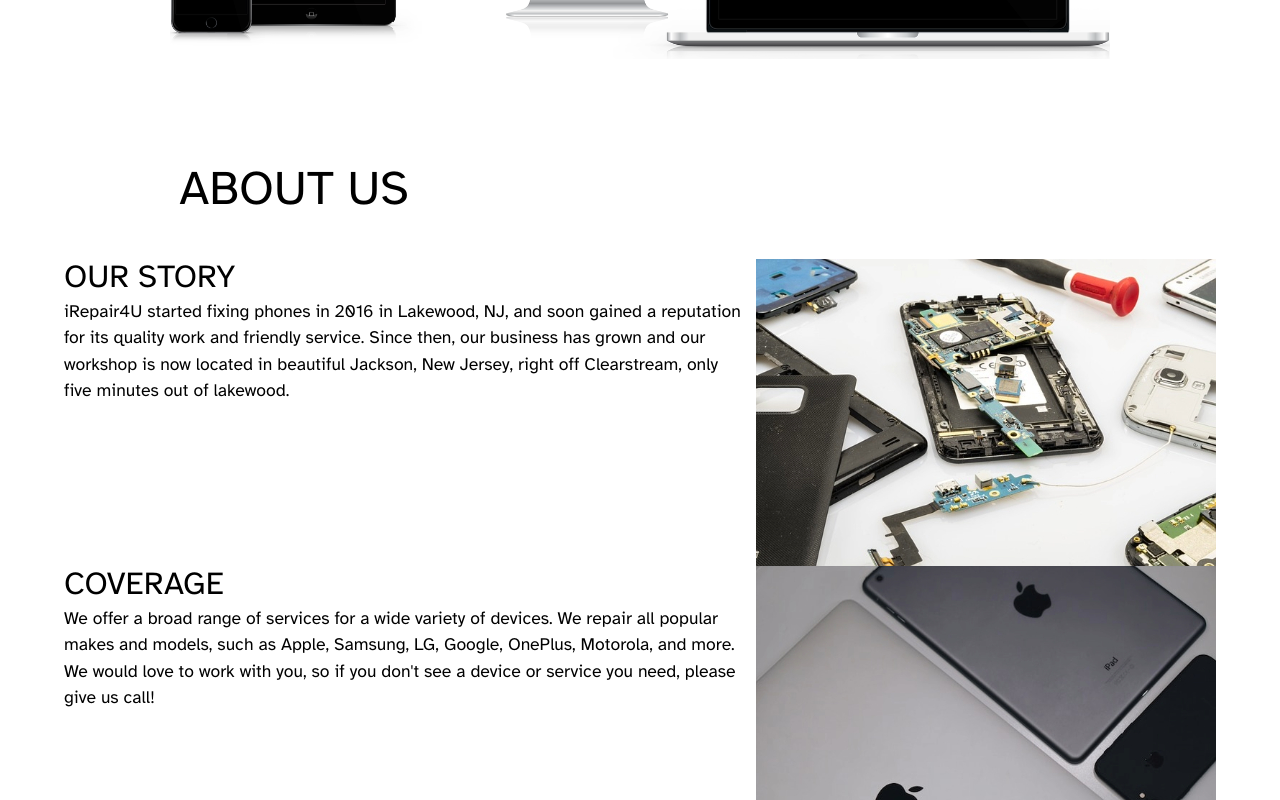
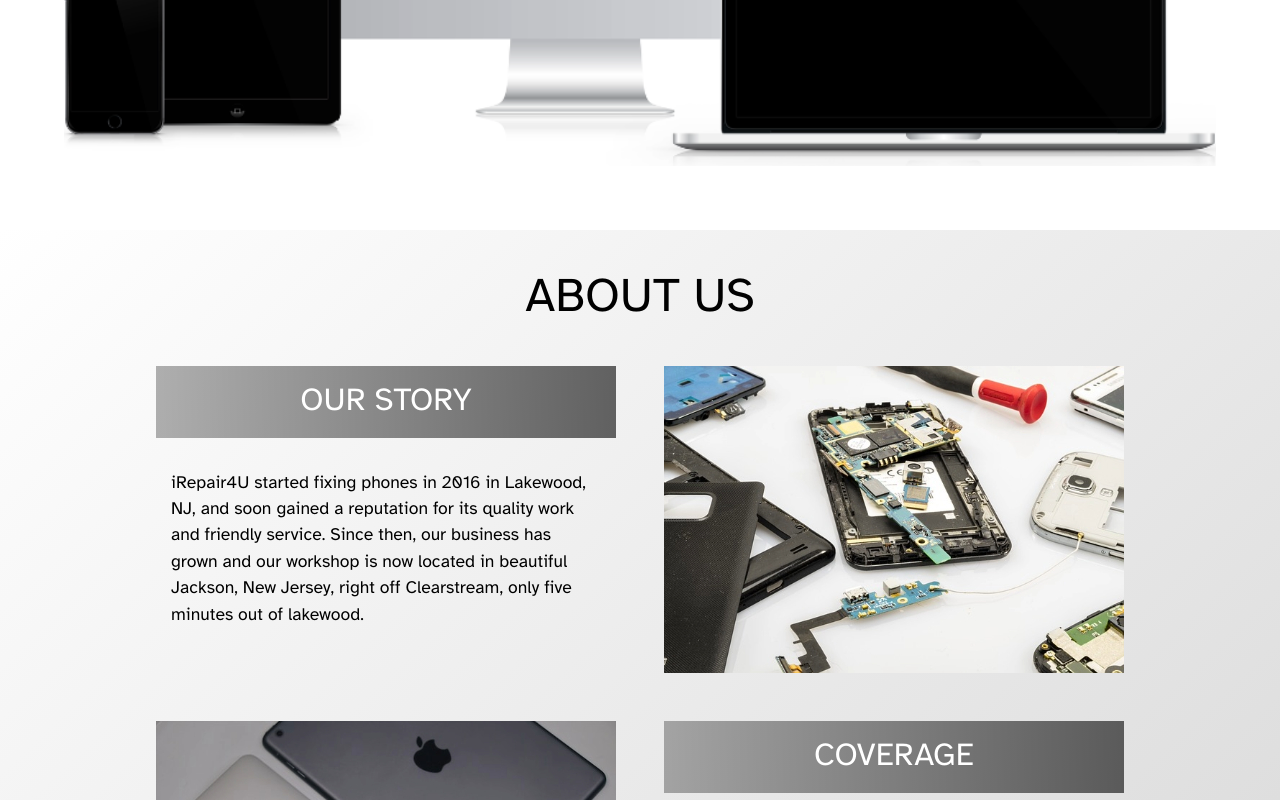
Before and after one commit to JosefGisis/irepair4u-next, a Next.js app: page / in a window 1280 px wide. Shown: the part 860-1660 px from the top of the page. Built offline with nearby package versions, Linux system fonts and the light colour scheme.

Commit message:
finished home page styling

```diff
--- a/app/(pages)/page.tsx
+++ b/app/(pages)/page.tsx
@@ -1,7 +1,10 @@
-import { Container, Box, Typography, Button, Divider } from "@mui/material"
+import React from "react"
+import { Container, Box, Typography, Button } from "@mui/material"
 import Grid2 from "@mui/material/Unstable_Grid2/Grid2"
 import ServicesCard from "../components/ServicesContainer"
+import { widths } from "../../styles/widths"
 import { colorTheme } from "../../styles/colorTheme"
+
 import type { Metadata } from "next"
 
 export const metadata: Metadata = {
@@ -9,6 +12,9 @@
 }
 
 export default function page() {
+	const { sixColumn, eightColumn, nineColumn } = widths
+	const { redAccent, redAccentContrast, shadowColor, grayAccent } = colorTheme
+
 	return (
 		<Box
 			component="div"
@@ -30,13 +36,13 @@
 						marginTop: "3rem",
 						marginBottom: "4rem",
 					}}>
-					<Box maxWidth="38.75rem" marginBottom="2rem">
+					<Box maxWidth={eightColumn} marginBottom="2rem">
 						<Typography textAlign="center" variant="h1">
 							{heroContent.title}
 						</Typography>
 					</Box>
 
-					<Box maxWidth="43.75rem" marginBottom="2rem">
+					<Box maxWidth={nineColumn} marginBottom="2rem">
 						{heroContent.paragraphs.map((paragraph, index) => (
 							<Typography
 								key={index}
@@ -53,19 +59,24 @@
 						<Button
 							href="/contact-us"
 							variant="contained"
-							sx={{ backgroundColor: colorTheme.redAccent }}>
+							sx={{ backgroundColor: redAccent }}>
 							CONTACT US
 						</Button>
 
 						<Button
 							href="/about"
 							variant="outlined"
-							sx={{ color: colorTheme.redAccent }}>
+							sx={{ color: redAccent }}>
 							ABOUT US
 						</Button>
 					</Box>
 
-					<img src={heroContent.url} width="940" height="474" />
+					<Box
+						sx={{
+							width: "100%",
+						}}>
+						<img src={heroContent.url} style={{width: "100%"}} />
+					</Box>
 				</Box>
 			</Container>
 
@@ -74,42 +85,99 @@
 				component="section"
 				id="about-detailed"
 				sx={{
+					width: "100%",
 					display: "flex",
 					flexDirection: "column",
 					alignItems: "center",
 					marginBottom: "4rem",
-					background:
-						"linear-gradient(to bottom right, white, rgb(210, 210, 210)",
+					paddingBottom: "4rem",
+					background: `linear-gradient(to bottom right, ${redAccentContrast}, ${grayAccent})`,
 				}}>
 				<Container maxWidth="lg">
-					<Box maxWidth="28.75rem" marginBlock="2.5rem">
+					<Box
+						sx={{
+							display: "flex",
+							flexDirection: "column",
+							alignItems: "center",
+						}}>
+						<Box maxWidth={sixColumn} marginBlock="2.5rem">
 							<Typography textAlign="center" variant="h1">
 								ABOUT US
 							</Typography>
 						</Box>
 
+						<Box
+							sx={{
+								display: "flex",
+								flexDirection: "column",
+								gap: "3rem",
+							}}>
 							{homePageAboutContent.map((content, index) => (
 								<Box
 									key={index}
 									sx={{
 										display: "flex",
-								flexDirection: "row",
-								gap: "15px",
+										flexDirection: {
+											xs: "column",
+											md: "row",
+										},
+										gap: "3rem",
+										order: 1,
 									}}>
-							<Box>
-								<Typography variant="h4">
+									<Box
+										sx={{
+											display: "flex",
+											flexDirection: "column",
+											gap: "1rem",
+											alignItems: "center",
+											maxWidth: sixColumn,
+											order: 2,
+										}}>
+										<Box
+											sx={{
+												padding: "1rem",
+												width: "100%",
+												marginBottom: "1rem",
+												background: `linear-gradient(to right, rgba(0, 0, 0, 0.3), rgba(0, 0, 0, 0.6) )`,
+											}}>
+											<Typography
+												variant="h4"
+												textAlign="center"
+												color={redAccentContrast}>
 												{content.title}
 											</Typography>
+										</Box>
 
-								{content.paragraphs.map((paragraph, index) => (
-									<Typography key={index} variant="body1">
+										<Box paddingInline="15px">
+											{content.paragraphs.map(
+												(paragraph, subIndex) => (
+													<Typography
+														key={subIndex}
+														variant="body1">
 														{paragraph}
 													</Typography>
+												)
+											)}
+										</Box>
+									</Box>
+									<Box
+										sx={{
+											order: {
+												xs: 3,
+												// alternate order
+												md: index % 2 === 0 ? 3 : 1,
+											},
+										}}>
+										<img
+											src={content.url}
+											width="460"
+											height="307"
+										/>
+									</Box>
+								</Box>
 							))}
 						</Box>
-							<img src={content.url} width="460" height="307" />
 					</Box>
-					))}
 				</Container>
 			</Box>
 
@@ -124,7 +192,7 @@
 						alignItems: "center",
 						marginBottom: "4rem",
 					}}>
-					<Box maxWidth="38.75rem" marginBottom="2.5rem">
+					<Box maxWidth={eightColumn} marginBottom="2.5rem">
 						<Typography textAlign="center" variant="h1">
 							SERVICES
 						</Typography>
@@ -148,7 +216,7 @@
 				</Box>
 
 				<Box
-					maxWidth="43.75rem"
+					maxWidth={nineColumn}
 					marginBottom="4rem"
 					marginInline="auto">
 					<Typography variant="subtitle1" textAlign="center">
@@ -156,7 +224,7 @@
 						out our{" "}
 						<span
 							style={{
-								color: "rgb(255, 30, 70)",
+								color: redAccent,
 								textDecoration: "underline",
 							}}>
 							<a href="/services">services</a>
--- /dev/null
+++ b/styles/widths.ts
@@ -0,0 +1,11 @@
+export const widths = {
+	twoColumn: "8.75rem",
+	threeColumn: "13.75rem",
+	fourColumn: "18.75rem",
+	fiveColumn: "23.75rem",
+	sixColumn: "28.75rem",
+	eightColumn: "38.75rem",
+	nineColumn: "43.75rem",
+	tenColumn: "48.75rem",
+	twelveColumn: "58.75rem",
+}
```
Lines whose indentation alone changed are shown as unchanged.
